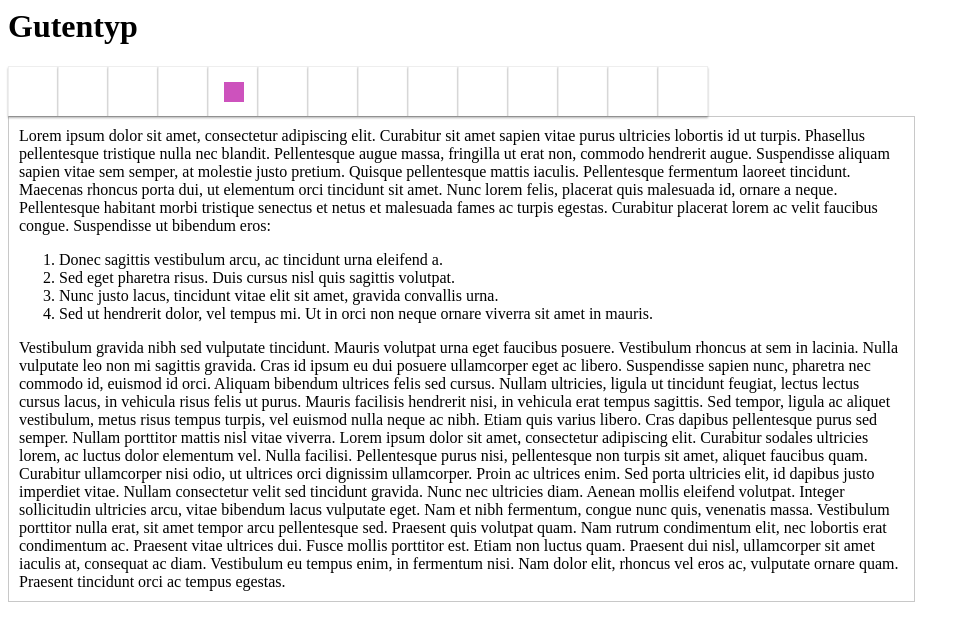
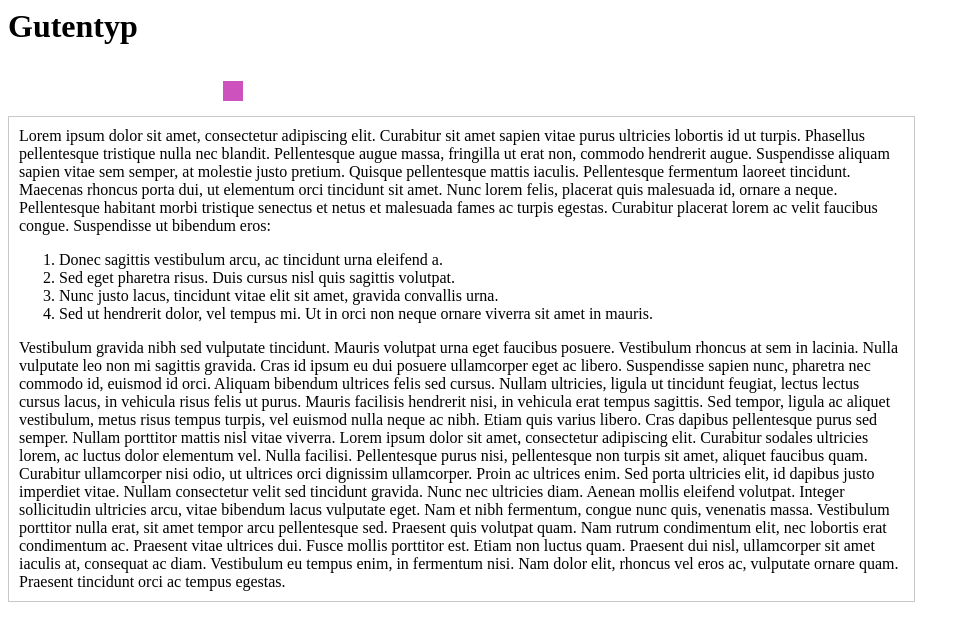
Before and after one commit to losandes/gutentyp, a plain HTML site: page demo/demo.html in a window 1280 px wide. Shown: the whole page, without its empty margins (0-971 px from the left). Drawn offline with nearby package versions, Linux system fonts and the light colour scheme.

Commit message:
demo css cleanup

```diff
--- a/demo/demo.css
+++ b/demo/demo.css
@@ -248,9 +248,14 @@
 }
 
 .gutentyp-toolbar button {
+/*
     border-top: 1px solid #eee;
     border-right: 1px solid #eee;
     border-left: 1px solid #eee;
+*/
+    border: none;
+    box-shadow: 0 0 0 rgba(0,0,0,0.3);
+
     background-color: #fff;
     color: #242424;
     background: linear-gradient(bottom, #fff, rgba(#fff, 0.89));
```
